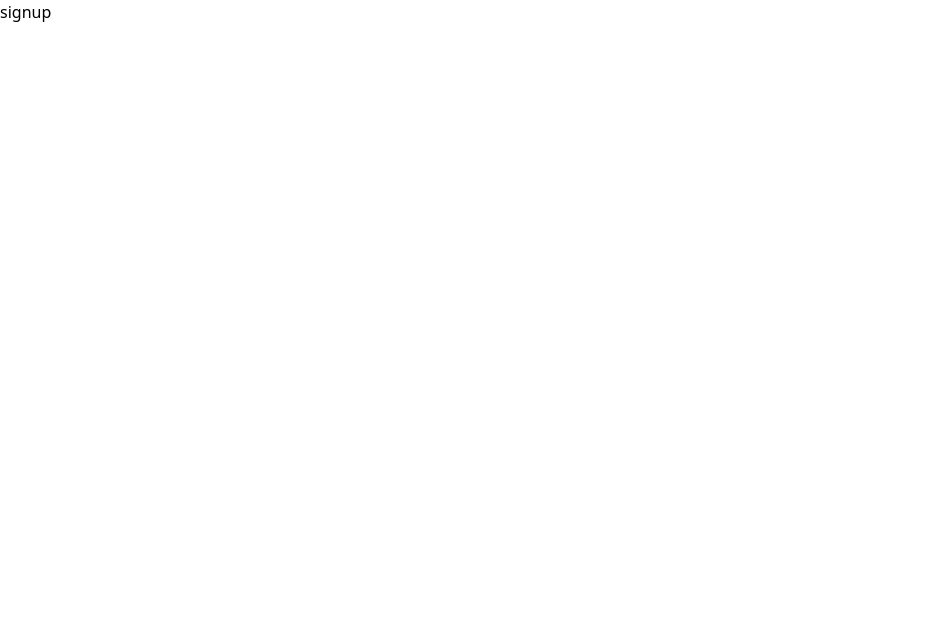
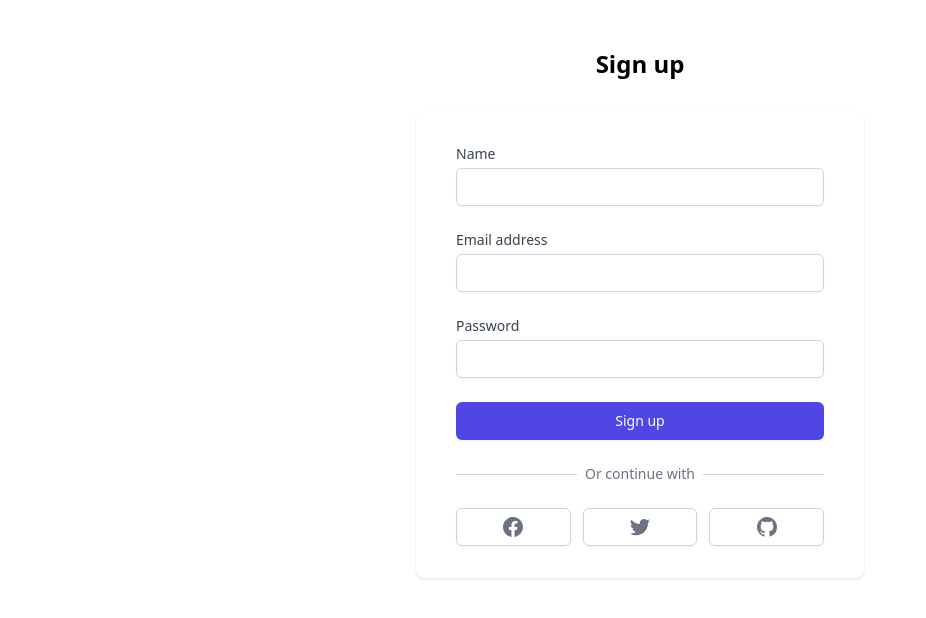
Before and after one commit to meabhiarya1/learning-appwrite, a React (Create React App) app: page /signup in a window 1280 px wide. Shown: the top 618 px of the page, without its empty margins (0-926 px from the left). Built offline with nearby package versions, Linux system fonts and the light colour scheme.

Commit message:
signup page created

```diff
--- a/src/App.js
+++ b/src/App.js
@@ -2,13 +2,15 @@
 import { Route, Routes } from "react-router-dom";
 import Signup from "./Components/Signup";
 import Login from "./Components/Login";
+import Profile from "./Components/Profile";
 
 function App() {
   return (
-      <Routes>
-        <Route path="/" element={<Login />} />
-        <Route path="/signup" element={<Signup />} />
-      </Routes>
+    <Routes>
+      <Route path="/" element={<Login />} />
+      <Route path="/signup" element={<Signup />} />.
+      <Route path="/profile" element={<Profile />} />
+    </Routes>
   );
 }
 
--- a/src/Components/Login.jsx
+++ b/src/Components/Login.jsx
@@ -1,11 +1,12 @@
-import React from 'react'
+import React from "react";
+import { NavLink } from "react-router-dom";
 
 const Login = () => {
   return (
-    <div>
-      login
-    </div>
-  )
-}
+    <>
 
-export default Login
+    </>
+  );
+};
+
+export default Login;
--- a/src/Components/Profile.jsx
+++ b/src/Components/Profile.jsx
@@ -0,0 +1,11 @@
+import React from 'react'
+
+const Profile = () => {
+  return (
+    <div>
+      Profile
+    </div>
+  )
+}
+
+export default Profile
--- a/src/Components/Signup.jsx
+++ b/src/Components/Signup.jsx
@@ -1,11 +1,198 @@
-import React from 'react'
+import React, { useState } from "react";
+import { account } from "../appwrite/appwriteConfig";
+import { useNavigate } from "react-router-dom";
+import { v4 as uuidv4 } from "uuid";
 
 const Signup = () => {
+  const navigate = useNavigate();
+  const [user, setUser] = useState({
+    name: "",
+    email: "",
+    password: "",
+  });
+
+  //signup
+  const signupUser = async (e) => {
+    e.preventDefault();
+
+    const promise = account.create(
+      uuidv4(),
+      user.email,
+      user.password,
+      user.name
+    );
+
+    promise.then(
+      function (response) {
+        console.log(response);
+        navigate("/profile");
+      },
+      function (error) {
+        console.log(error);
+      }
+    );
+  };
+
   return (
-    <div>
-      signup
-    </div>
-  )
-}
+    <>
+      <div className="min-h-full flex flex-col justify-center py-12 sm:px-6 lg:px-8">
+        <div className="text-center text-2xl font-bold">Sign up</div>
+        <div className="mt-8 sm:mx-auto sm:w-full sm:max-w-md">
+          <div className="bg-white py-8 px-4 shadow sm:rounded-lg sm:px-10">
+            <form className="space-y-6" action="#" method="POST">
+              <div>
+                <label
+                  htmlFor="name"
+                  className="block text-sm font-medium text-gray-700"
+                >
+                  Name
+                </label>
+                <div className="mt-1">
+                  <input
+                    id="name"
+                    name="name"
+                    type="text"
+                    autoComplete="name"
+                    required
+                    className="appearance-none block w-full px-3 py-2 border border-gray-300 rounded-md shadow-sm placeholder-gray-400 focus:outline-none focus:ring-indigo-500 focus:border-indigo-500 sm:text-sm"
+                    value={user.name}
+                    onChange={(e) => {
+                      setUser({ ...user, name: e.target.value });
+                    }}
+                  />
+                </div>
+              </div>
+              <div>
+                <label
+                  htmlFor="email"
+                  className="block text-sm font-medium text-gray-700"
+                >
+                  Email address
+                </label>
+                <div className="mt-1">
+                  <input
+                    id="email"
+                    name="email"
+                    type="email"
+                    className="appearance-none block w-full px-3 py-2 border border-gray-300 rounded-md shadow-sm placeholder-gray-400 focus:outline-none focus:ring-indigo-500 focus:border-indigo-500 sm:text-sm"
+                    onChange={(e) => {
+                      setUser({ ...user, email: e.target.value });
+                    }}
+                  />
+                </div>
+              </div>
 
-export default Signup
+              <div>
+                <label
+                  htmlFor="password"
+                  className="block text-sm font-medium text-gray-700"
+                >
+                  Password
+                </label>
+                <div className="mt-1">
+                  <input
+                    id="password"
+                    name="password"
+                    type="password"
+                    autoComplete="current-password"
+                    required
+                    className="appearance-none block w-full px-3 py-2 border border-gray-300 rounded-md shadow-sm placeholder-gray-400 focus:outline-none focus:ring-indigo-500 focus:border-indigo-500 sm:text-sm"
+                    onChange={(e) => {
+                      setUser({ ...user, password: e.target.value });
+                    }}
+                  />
+                </div>
+              </div>
+
+              <div>
+                <button
+                  type="submit"
+                  className="w-full flex justify-center py-2 px-4 border border-transparent rounded-md shadow-sm text-sm font-medium text-white bg-indigo-600 hover:bg-indigo-700 focus:outline-none focus:ring-2 focus:ring-offset-2 focus:ring-indigo-500"
+                  onClick={signupUser}
+                >
+                  Sign up
+                </button>
+              </div>
+            </form>
+
+            <div className="mt-6">
+              <div className="relative">
+                <div className="absolute inset-0 flex items-center">
+                  <div className="w-full border-t border-gray-300" />
+                </div>
+                <div className="relative flex justify-center text-sm">
+                  <span className="px-2 bg-white text-gray-500">
+                    Or continue with
+                  </span>
+                </div>
+              </div>
+
+              <div className="mt-6 grid grid-cols-3 gap-3">
+                <div>
+                  <a
+                    href="/"
+                    className="w-full inline-flex justify-center py-2 px-4 border border-gray-300 rounded-md shadow-sm bg-white text-sm font-medium text-gray-500 hover:bg-gray-50"
+                  >
+                    <span className="sr-only">Sign in with Facebook</span>
+                    <svg
+                      className="w-5 h-5"
+                      aria-hidden="true"
+                      fill="currentColor"
+                      viewBox="0 0 20 20"
+                    >
+                      <path
+                        fillRule="evenodd"
+                        d="M20 10c0-5.523-4.477-10-10-10S0 4.477 0 10c0 4.991 3.657 9.128 8.438 9.878v-6.987h-2.54V10h2.54V7.797c0-2.506 1.492-3.89 3.777-3.89 1.094 0 2.238.195 2.238.195v2.46h-1.26c-1.243 0-1.63.771-1.63 1.562V10h2.773l-.443 2.89h-2.33v6.988C16.343 19.128 20 14.991 20 10z"
+                        clipRule="evenodd"
+                      />
+                    </svg>
+                  </a>
+                </div>
+
+                <div>
+                  <a
+                    href="/"
+                    className="w-full inline-flex justify-center py-2 px-4 border border-gray-300 rounded-md shadow-sm bg-white text-sm font-medium text-gray-500 hover:bg-gray-50"
+                  >
+                    <span className="sr-only">Sign in with Twitter</span>
+                    <svg
+                      className="w-5 h-5"
+                      aria-hidden="true"
+                      fill="currentColor"
+                      viewBox="0 0 20 20"
+                    >
+                      <path d="M6.29 18.251c7.547 0 11.675-6.253 11.675-11.675 0-.178 0-.355-.012-.53A8.348 8.348 0 0020 3.92a8.19 8.19 0 01-2.357.646 4.118 4.118 0 001.804-2.27 8.224 8.224 0 01-2.605.996 4.107 4.107 0 00-6.993 3.743 11.65 11.65 0 01-8.457-4.287 4.106 4.106 0 001.27 5.477A4.073 4.073 0 01.8 7.713v.052a4.105 4.105 0 003.292 4.022 4.095 4.095 0 01-1.853.07 4.108 4.108 0 003.834 2.85A8.233 8.233 0 010 16.407a11.616 11.616 0 006.29 1.84" />
+                    </svg>
+                  </a>
+                </div>
+
+                <div>
+                  <a
+                    href="/"
+                    className="w-full inline-flex justify-center py-2 px-4 border border-gray-300 rounded-md shadow-sm bg-white text-sm font-medium text-gray-500 hover:bg-gray-50"
+                  >
+                    <span className="sr-only">Sign in with GitHub</span>
+                    <svg
+                      className="w-5 h-5"
+                      aria-hidden="true"
+                      fill="currentColor"
+                      viewBox="0 0 20 20"
+                    >
+                      <path
+                        fillRule="evenodd"
+                        d="M10 0C4.477 0 0 4.484 0 10.017c0 4.425 2.865 8.18 6.839 9.504.5.092.682-.217.682-.483 0-.237-.008-.868-.013-1.703-2.782.605-3.369-1.343-3.369-1.343-.454-1.158-1.11-1.466-1.11-1.466-.908-.62.069-.608.069-.608 1.003.07 1.531 1.032 1.531 1.032.892 1.53 2.341 1.088 2.91.832.092-.647.35-1.088.636-1.338-2.22-.253-4.555-1.113-4.555-4.951 0-1.093.39-1.988 1.029-2.688-.103-.253-.446-1.272.098-2.65 0 0 .84-.27 2.75 1.026A9.564 9.564 0 0110 4.844c.85.004 1.705.115 2.504.337 1.909-1.296 2.747-1.027 2.747-1.027.546 1.379.203 2.398.1 2.651.64.7 1.028 1.595 1.028 2.688 0 3.848-2.339 4.695-4.566 4.942.359.31.678.921.678 1.856 0 1.338-.012 2.419-.012 2.747 0 .268.18.58.688.482A10.019 10.019 0 0020 10.017C20 4.484 15.522 0 10 0z"
+                        clipRule="evenodd"
+                      />
+                    </svg>
+                  </a>
+                </div>
+              </div>
+            </div>
+          </div>
+        </div>
+      </div>
+    </>
+  );
+};
+
+export default Signup;
```
